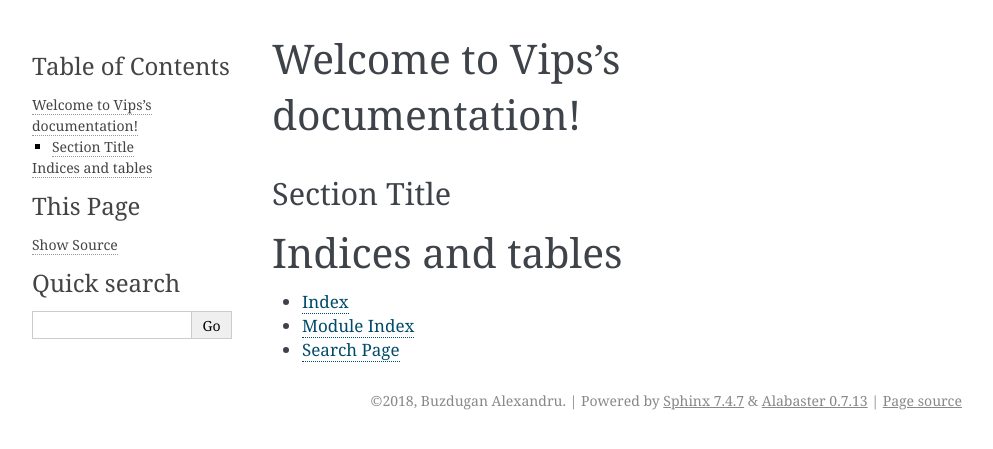
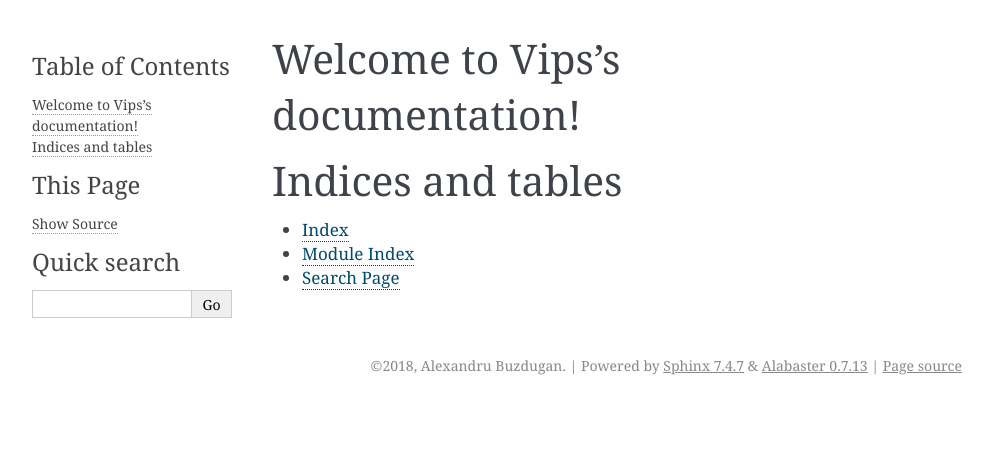
Before and after one commit to buzduganalex1/Imor, a Sphinx documentation site: the page built from docs/source/index.rst, in a window 1280 px wide. Shown: the top 449 px of the page, without its empty margins (148-1141 px from the left). Built offline with Sphinx 7.4.7, drawn with Linux system fonts in a browser that asks for light colours.

```diff
--- a/docs/source/conf.py
+++ b/docs/source/conf.py
@@ -20,8 +20,8 @@
 # -- Project information -----------------------------------------------------
 
 project = 'Vips'
-copyright = '2018, Buzdugan Alexandru'
-author = 'Buzdugan Alexandru'
+copyright = '2018, Alexandru Buzdugan'
+author = 'Alexandru Buzdugan'
 
 # The short X.Y version
 version = ''
@@ -39,7 +39,6 @@ release = ''
 # extensions coming with Sphinx (named 'sphinx.ext.*') or your custom
 # ones.
 extensions = [
-    'sphinx.ext.autodoc',
     'sphinx.ext.doctest',
     'sphinx.ext.intersphinx',
     'sphinx.ext.todo',
@@ -138,7 +137,7 @@ latex_elements = {
 #  author, documentclass [howto, manual, or own class]).
 latex_documents = [
     (master_doc, 'Vips.tex', 'Vips Documentation',
-     'Buzdugan Alexandru', 'manual'),
+     'Alexandru Buzdugan', 'manual'),
 ]
 
 
--- a/docs/source/index.rst
+++ b/docs/source/index.rst
@@ -1,14 +1,10 @@
 .. Vips documentation master file, created by
-   sphinx-quickstart on Sat Nov 17 21:56:41 2018.
+   sphinx-quickstart on Sat Nov 17 22:18:11 2018.
    You can adapt this file completely to your liking, but it should at least
    contain the root `toctree` directive.
 
 Welcome to Vips's documentation!
 ================================
-
-===============
- Section Title
-===============
 
 .. toctree::
    :maxdepth: 2
```
Also changed, not shown: 8 other files.
